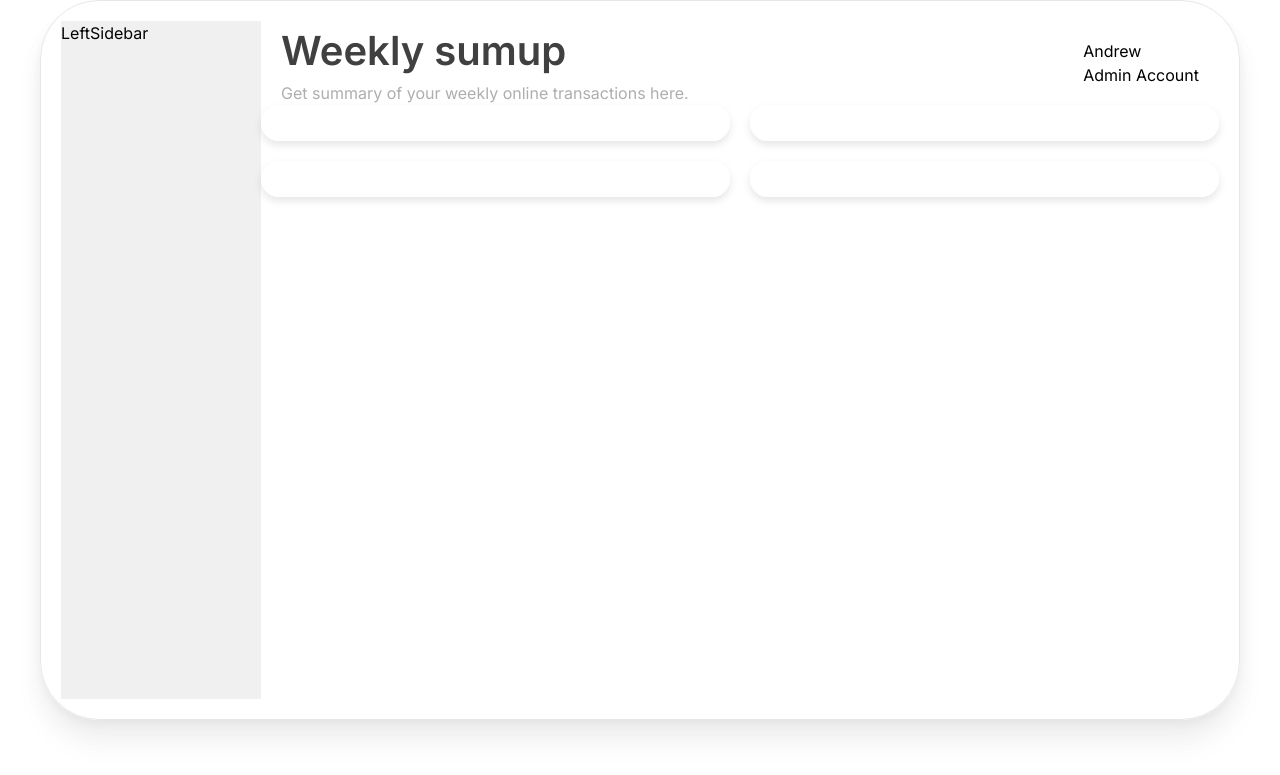
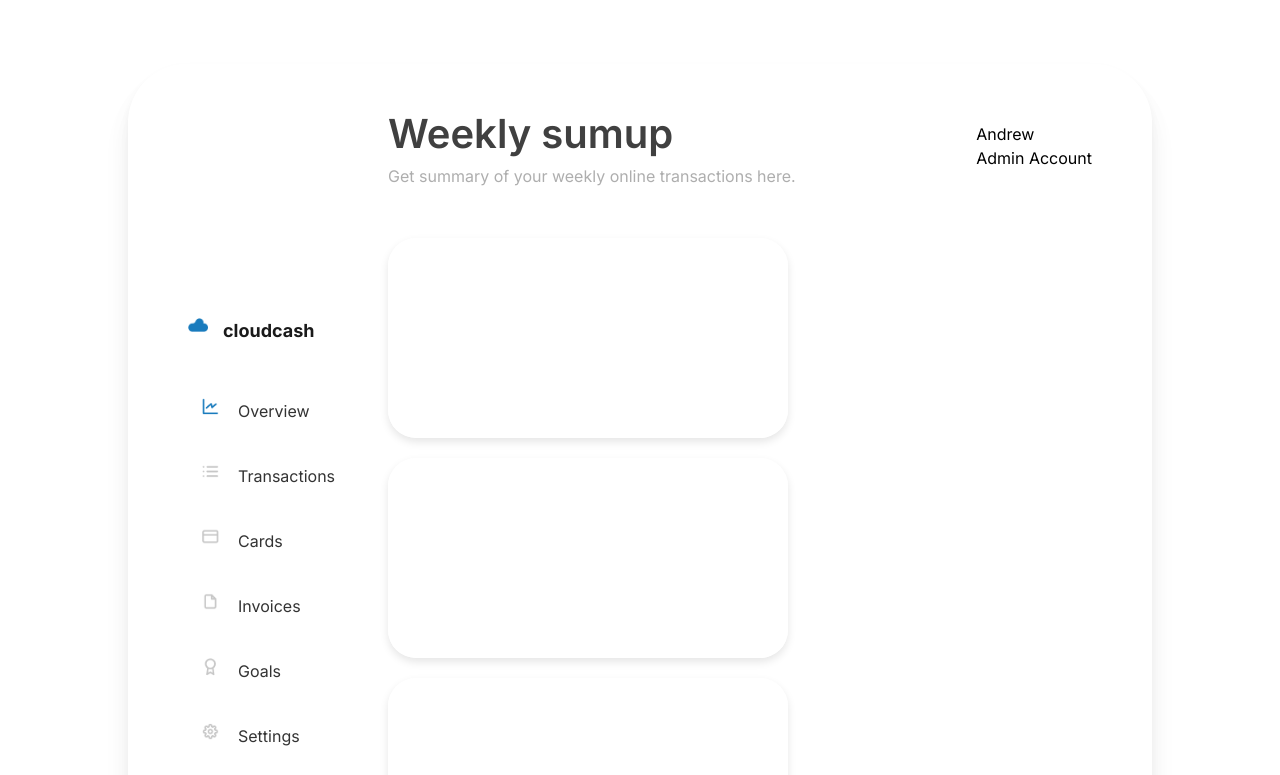
Before and after one commit to thriver652/WebCard, a Next.js app: page / in a window 1280 px wide. Shown: the top 775 px of the page. Built offline with nearby package versions, Linux system fonts and the light colour scheme.

Commit message:
Second Perfect code

```diff
--- a/app/App.scss
+++ b/app/App.scss
@@ -1,37 +1,25 @@
-.container {
-  margin-top: 25px;
+.main-container {
   display: flex;
-  background: linear-gradient(
-    121.32deg,
-    #ffffff 10.96%,
-    #ffffff 72%,
-    #ffffff 99.98%
-  );
+  justify-content: center; /* Center horizontally */
+  align-items: center; /* Center vertically */
+  width: 80%; /* Adjusted width */
+  height: 80%; /* Adjusted height */
+  margin: 5% auto; /* Center the container vertically and horizontally */
+  padding: 20px;
   border-radius: 59px;
-  border-width: 1px;
-  width: 94%;
-  max-width: 1200px;
-  height: 90vh;
-  margin: auto;
   box-shadow: 0px 4px 8px 0px rgba(0, 0, 0, 0.04),
-    0px 16px 24px 0px rgba(0, 0, 0, 0.04), 0px 24px 32px 0px rgba(0, 0, 0, 0.04);
-  padding: 20px; /* Add padding to the container */
+    0px 16px 24px 0px rgba(0, 0, 0, 0.04), 0px 24px 32px 0px rgba(0, 0, 0, 0.04); /* Box shadow applied to the entire container */
 }
 
 .sidebar {
   width: 200px;
-  height: 100%;
-  flex: 0 0 auto;
-  padding-right: 20px;
-  background-color: #f0f0f0; /* Example background color */
+  padding: 20px;
+  border-radius: 20px; /* Rounded corners for the sidebar */
 }
 
 .content {
-  display: flex;
-  flex-direction: column;
-  justify-content: flex-start;
   flex-grow: 1;
-  // padding-top: 20px; /* Add top padding to the content */
+  padding: 20px; /* Add padding for content */
 }
 
 .topbar {
@@ -39,6 +27,26 @@
 }
 
 .centersection {
-  flex-grow: 1;
-  padding-top: 20px; /* Add top padding to the center section */
+  padding-top: 20px;
 }
+
+/* Responsive styles */
+@media screen and (max-width: 768px) {
+  .main-container {
+    width: 90%; /* Adjusted width for smaller screens */
+    height: auto; /* Set height to auto for smaller screens */
+    margin: 5% auto; /* Adjusted margin for smaller screens */
+  }
+
+  .sidebar {
+    width: 100%; /* Full width on smaller screens */
+    border-radius: 0; /* Remove border-radius on smaller screens */
+    padding: 10px; /* Adjusted padding for smaller screens */
+    margin-bottom: 10px; /* Added margin for separation */
+  }
+
+  .content {
+    flex-grow: 1; /* Allow content to grow on smaller screens */
+    padding: 10px; /* Adjusted padding for smaller screens */
+  }
+}
--- a/app/page.js
+++ b/app/page.js
@@ -6,7 +6,7 @@ import CenterSection from "@/components/CenterSection/CenterSection";
 
 function App() {
   return (
-    <div className="container">
+    <div className="main-container">
       <div className="sidebar">
         <LeftSidebar />
       </div>
--- a/components/CenterSection/CenterSection.jsx
+++ b/components/CenterSection/CenterSection.jsx
@@ -1,5 +1,5 @@
 import React from "react";
-import "./CenterSection.scss"; // Import the SCSS file
+import "./CenterSection.scss";
 
 const CenterSection = () => {
   return (
--- a/components/CenterSection/CenterSection.scss
+++ b/components/CenterSection/CenterSection.scss
@@ -2,11 +2,15 @@
   display: flex;
   flex-wrap: wrap;
   justify-content: space-between;
+
+  margin-top: 50px;
 }
 
 .card {
-  width: calc(50% - 10px);
-  height: 36px;
+  width: 400px;
+  height: 200px;
+  margin-left: 20px;
+  margin-right: 20px;
   border-radius: 28px;
   background: linear-gradient(180deg, #ffffff 0%, #ffffff 100%);
   margin-bottom: 20px;
--- a/components/LeftSidebar/LeftSidebar.jsx
+++ b/components/LeftSidebar/LeftSidebar.jsx
@@ -1,9 +1,46 @@
-import React from 'react'
+import React from "react";
+import "./LeftSidebar.scss";
 
-const LeftSidebar = () => {
+const menuItems = [
+  { icon: "../../images/overview.png", text: "Overview" },
+  { icon: "../../images/transactions.png", text: "Transactions" },
+  { icon: "../../images/cards.png", text: "Cards" },
+  { icon: "../../images/Invoices.png", text: "Invoices" },
+  { icon: "../../images/Goals.png", text: "Goals" },
+  { icon: "../../images/Settings.png", text: "Settings" },
+];
+
+function LeftSidebar() {
   return (
-    <div>LeftSidebar</div>
-  )
+    <div className="leftsidebar">
+      <div className="cloudcash-wrapper">
+        <img
+          src="../../images/left-cloud.png"
+          alt="left-cloud"
+          className="cloudcash-icon"
+        />
+        <div className="cloudcash-text">cloudcash</div>
+      </div>
+      <ul className="sidebar-list">
+        {menuItems.map((item, index) => (
+          <li key={index} className="sidebar-item">
+            <img
+              src={item.icon}
+              alt={`${item.text} Icon`}
+              className="sidebar-icon"
+            />
+            <span className="sidebar-text">{item.text}</span>
+          </li>
+        ))}
+      </ul>
+      <div className="placend">
+        <div className="image-container">
+          <img src="../../images/cloud-below.png" alt="cloud-below" />
+          <img src="../../images/UpgToPrem.png" alt="UpgToPrem" />
+        </div>
+      </div>
+    </div>
+  );
 }
 
-export default LeftSidebar
+export default LeftSidebar;
--- a/components/LeftSidebar/LeftSidebar.scss
+++ b/components/LeftSidebar/LeftSidebar.scss
@@ -0,0 +1,90 @@
+.leftsidebar {
+ // width: 250px; /* Increased width for better readability */
+  padding: 20px;
+  display: flex;
+  flex-direction: column;
+
+
+  /* Cloudcash styling */
+  .cloudcash-wrapper {
+    display: flex;
+    align-items: center;
+    margin-bottom: 20px;
+ //   padding: 10px;
+    background-color: #fff; /* White background for cloudcash */
+    border-radius: 10px; /* Rounded corners */
+
+  }
+
+  .cloudcash-icon {
+    width: 20px; /* Increased icon size */
+    margin-right: 15px;
+  }
+
+  .cloudcash-text {
+    font-size: 18px; /* Larger font size */
+    color: #1a1a1a; /* Darker text color */
+    font-weight: bold; /* Bold text */
+  }
+
+  /* Sidebar items */
+  .sidebar-list {
+    list-style: none;
+    padding: 0;
+    margin: 0;
+    margin-top: 20px;
+  }
+
+  .sidebar-item {
+    display: flex;
+    align-items: center;
+    margin-bottom: 10px;
+    cursor: pointer;
+    transition: background-color 0.3s;
+    padding: 10px; /* Add padding for better spacing */
+
+    &:hover {
+      background-color: #e5e5e5; /* Lighter background on hover */
+    }
+
+    .sidebar-icon {
+      width: 25px; /* Adjusted icon size */
+      margin-right: 15px;
+    }
+
+    .sidebar-text {
+      font-size: 16px;
+      color: #333;
+      transition: color 0.3s;
+    }
+
+    &:hover .sidebar-text {
+      color: #007bff; /* Highlight text color on hover */
+    }
+  }
+
+  /* Placend section */
+  .placend {
+    display: flex;
+    flex-direction: column;
+    align-items: flex-start;
+    margin-top: auto;
+    margin-bottom: 20px;
+    margin-right: 50px;
+  }
+
+  .image-container {
+    display: flex;
+    flex-direction: column;
+    align-items: center;
+  }
+
+  img {
+    margin-bottom: 10px;
+  }
+
+  @media screen and (max-width: 768px) {
+    width: 100%;
+    max-width: 300px;
+  }
+}
--- a/components/TopSection/TopSection.jsx
+++ b/components/TopSection/TopSection.jsx
@@ -1,5 +1,5 @@
 import React from "react";
-import "./TopSection.scss"; // Import the SCSS file
+import "./TopSection.scss";
 
 const TopSection = () => {
   return (
```
